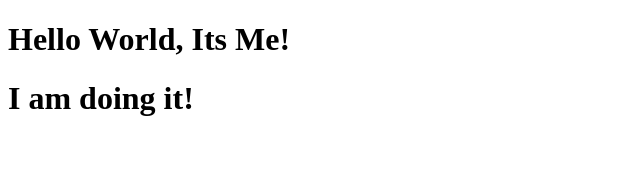
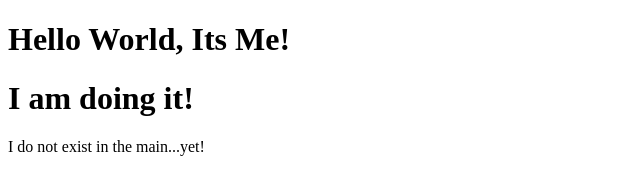
Before and after one commit to jlake70/git-branch-practice, a plain HTML site: page index.html in a window 1280 px wide. Shown: the whole page, without its empty margins (0-640 px from the left). Drawn offline with Linux system fonts and the light colour scheme.

Commit message:
first branch changes

```diff
--- a/index.html
+++ b/index.html
@@ -9,5 +9,6 @@
 <body>
     <h1>Hello World, Its Me!</h1>
     <h1>I am doing it!</h1>
+    <p>I do not exist in the main...yet!</p>
 </body>
 </html>
```
